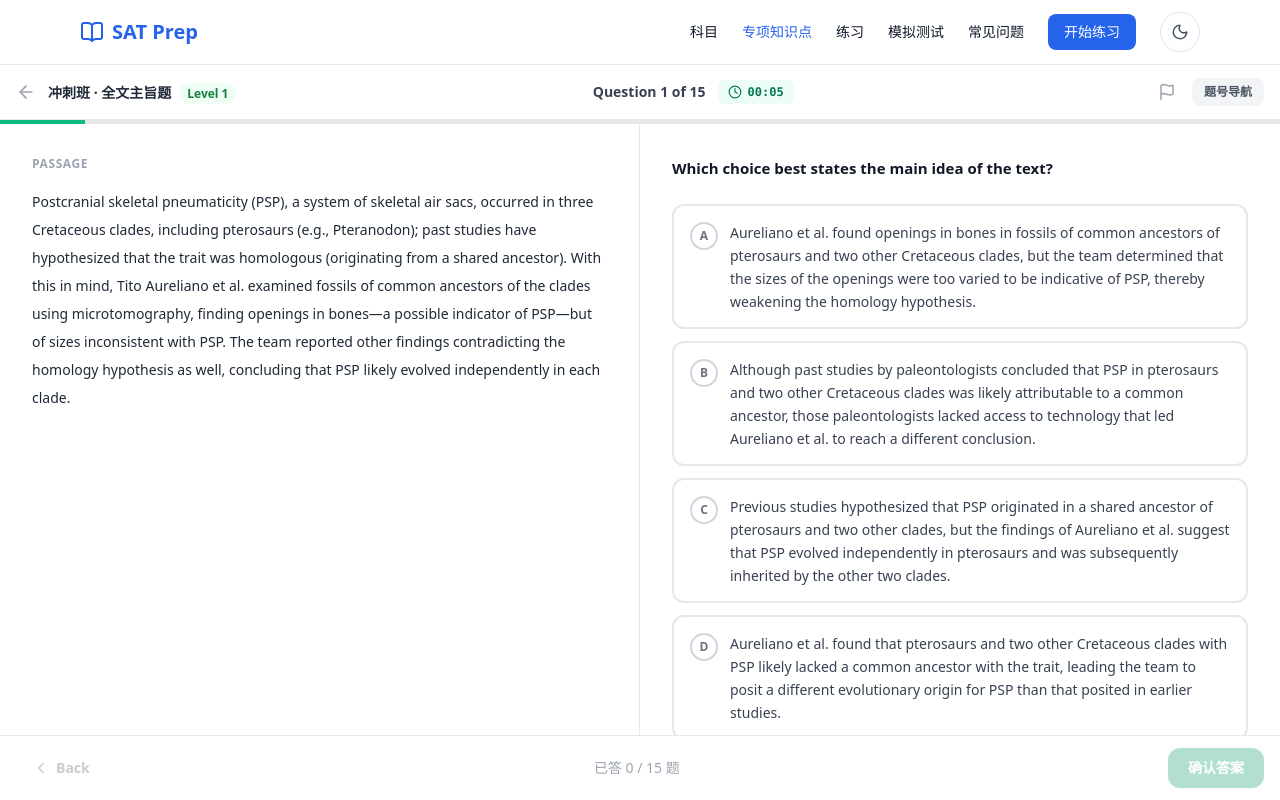
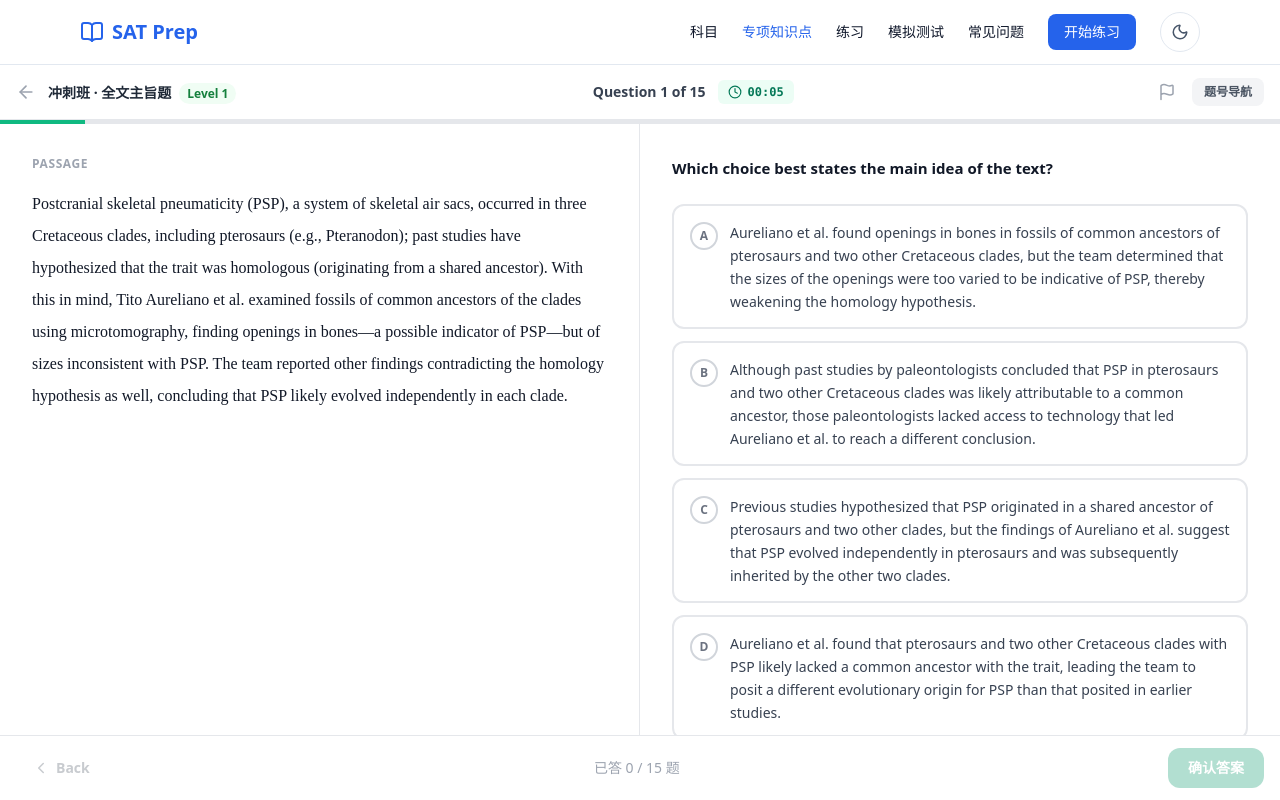
Before and after one commit to PatrickZou1225/SATMaterials, a React (Vite) app: page /knowledge/reading/chongci_zhuzhi/level1 in a window 1280 px wide. Shown: the top 800 px of the page. Built offline with nearby package versions, Linux system fonts and the light colour scheme.

Commit message:
更新了字体

```diff
--- a/src/pages/MockTest.tsx
+++ b/src/pages/MockTest.tsx
@@ -437,7 +437,7 @@ export default function MockTest() {
           <div className="p-5 sm:p-8">
             <p className="text-xs font-semibold text-gray-400 dark:text-slate-500 uppercase tracking-wider mb-4">Passage</p>
             <div
-              className="text-sm text-gray-800 dark:text-slate-200 leading-7 whitespace-pre-line"
+              className="text-base text-gray-900 dark:text-slate-100 leading-8 whitespace-pre-line font-serif"
               dangerouslySetInnerHTML={{ __html: current.passage }}
             />
             {current.image && (
--- a/src/pages/ReadingDetail.tsx
+++ b/src/pages/ReadingDetail.tsx
@@ -369,7 +369,7 @@ export default function ReadingDetail() {
           <div className="p-5 sm:p-8">
             <p className="text-xs font-semibold text-gray-400 dark:text-slate-500 uppercase tracking-wider mb-4">Passage</p>
             <div
-              className="text-sm text-gray-800 dark:text-slate-200 leading-7 whitespace-pre-line"
+              className="text-base text-gray-900 dark:text-slate-100 leading-8 whitespace-pre-line font-serif"
               dangerouslySetInnerHTML={{ __html: current.passage }}
             />
             {current.chartImage && (
--- a/tailwind.config.js
+++ b/tailwind.config.js
@@ -6,7 +6,11 @@ export default {
     "./src/**/*.{js,ts,jsx,tsx}",
   ],
   theme: {
-    extend: {},
+    extend: {
+      fontFamily: {
+        serif: ['"Times New Roman"', 'Times', 'Georgia', 'serif'],
+      },
+    },
   },
   plugins: [],
 }
```
